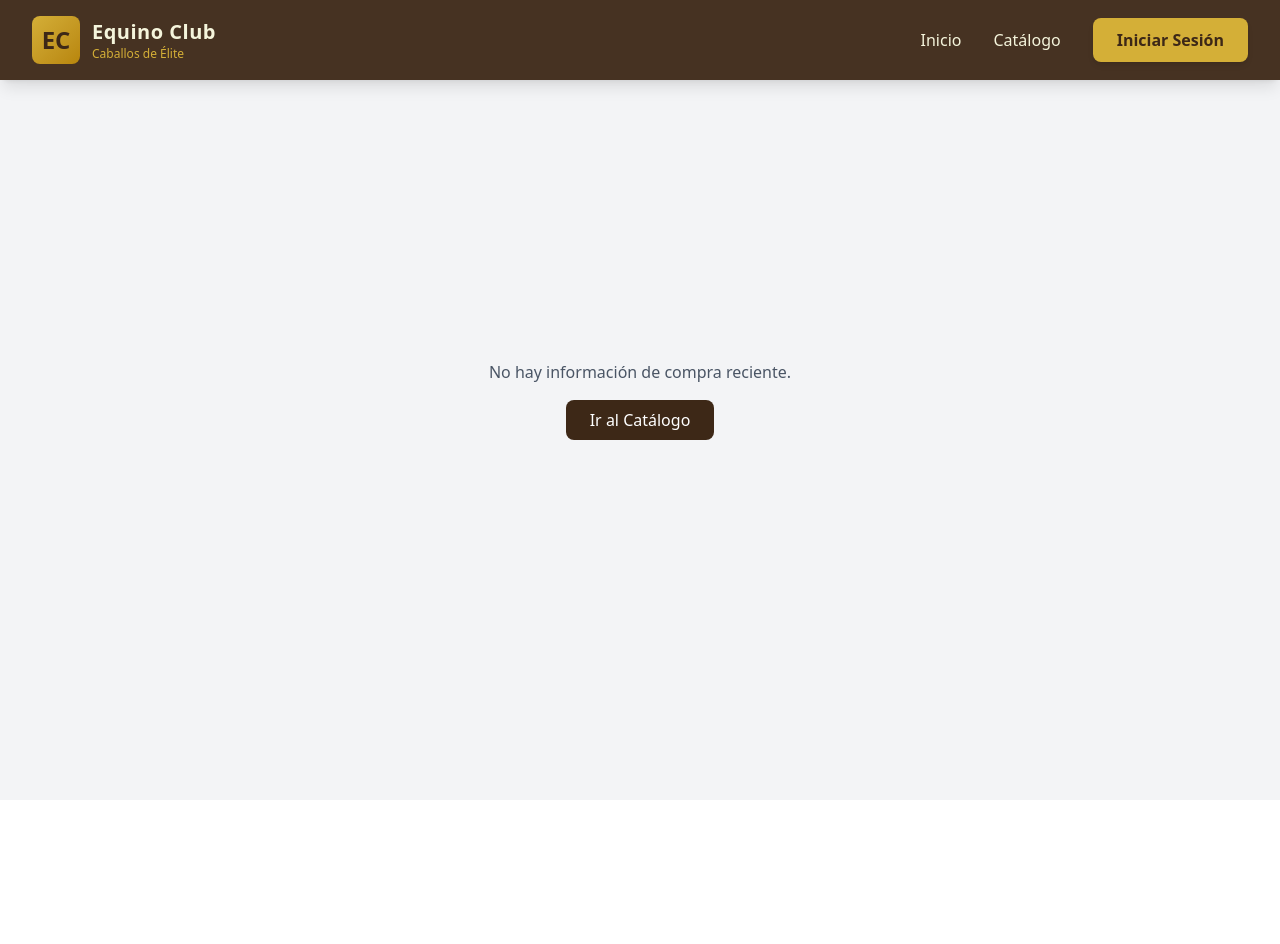
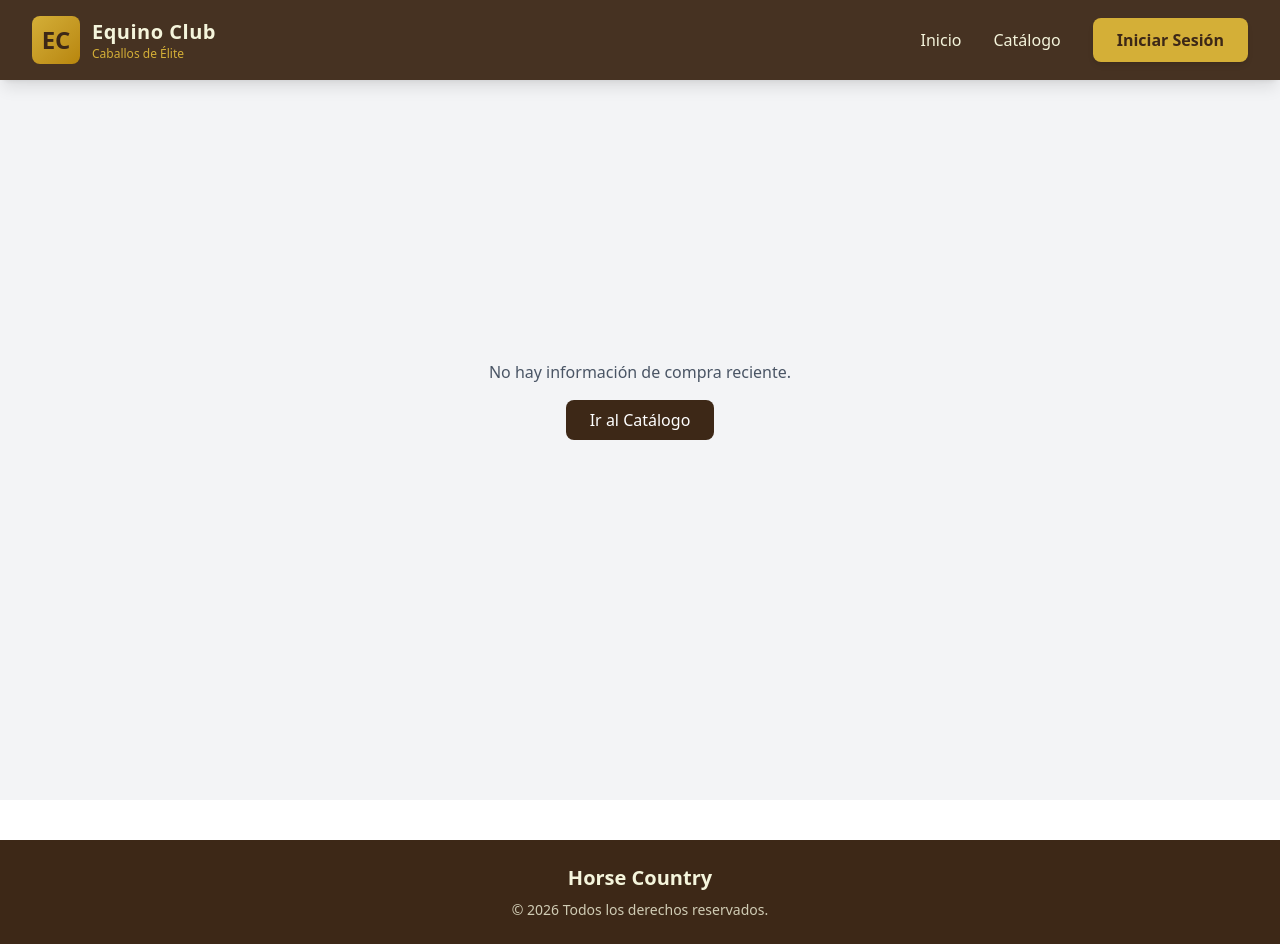
Before and after one commit to No-Country-simulation/Equipo-31-Horse-Country, a React (Vite) app in the folder HorseCountry.WebApp/: page /ticket in a window 1280 px wide. Before the commit the page ends 800 px from the top, so only its background shows below. Built offline with nearby package versions, Linux system fonts and the light colour scheme.

Commit message:
Agregando footer

```diff
--- a/HorseCountry.WebApp/src/App.jsx
+++ b/HorseCountry.WebApp/src/App.jsx
@@ -11,6 +11,7 @@
 import DetalleCaballo from './pages/DetalleCaballo'
 import Carrito from './pages/Carrito'
 import Ticket from './pages/Ticket'
+import Footer from './componentes/Footer'
 
 function App() {
   // --- EL RESTO DEL CÓDIGO VA AQUÍ ---
@@ -101,6 +102,7 @@
             />
           </Routes>
         </main>
+        <Footer />
       </BrowserRouter>
     </div>
   )
--- /dev/null
+++ b/HorseCountry.WebApp/src/componentes/Footer.jsx
@@ -0,0 +1,14 @@
+const Footer = () => {
+  return (
+    <footer className="bg-[#3d2817] text-[#f5f5dc] py-6 mt-10">
+      <div className="container mx-auto px-4 text-center">
+        <h3 className="text-xl font-bold mb-2">Horse Country</h3>
+        <p className="text-sm opacity-80">
+          © {new Date().getFullYear()} Todos los derechos reservados.
+        </p>
+      </div>
+    </footer>
+  );
+};
+
+export default Footer;
```
